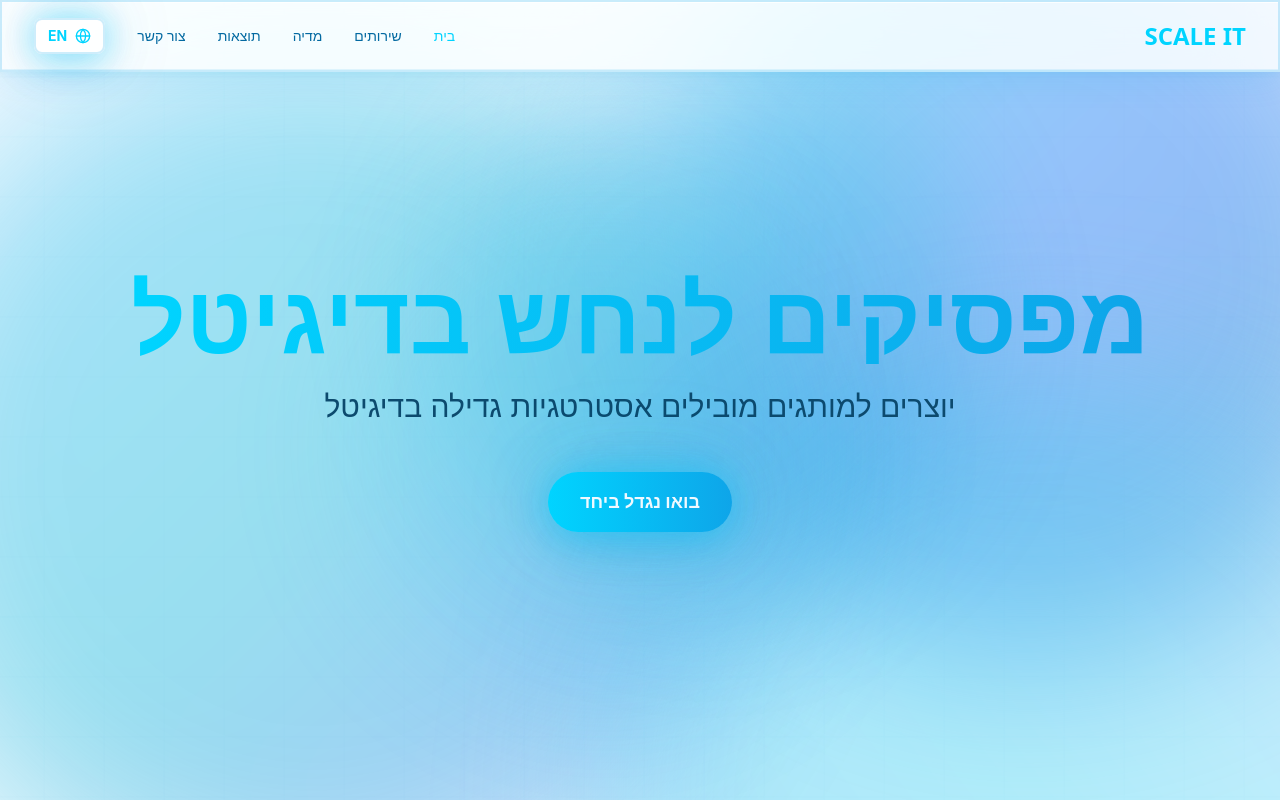
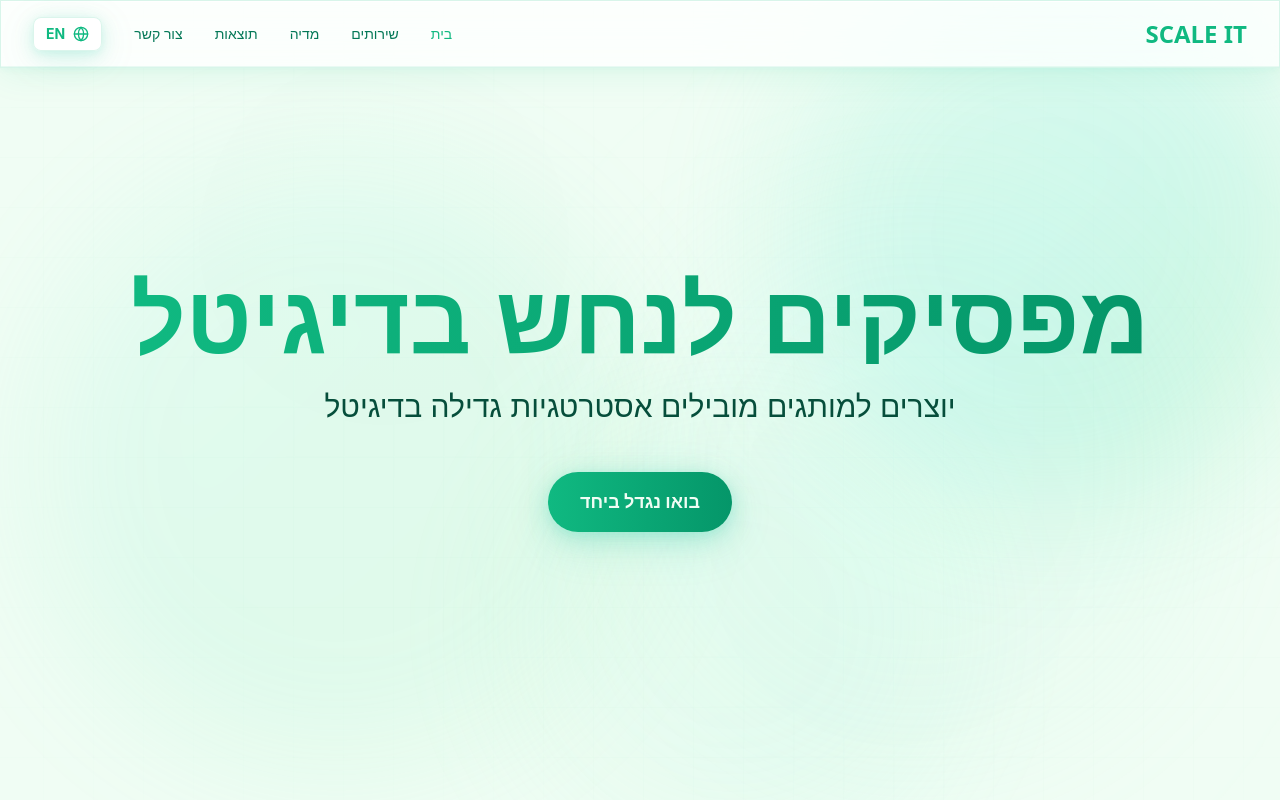
Before and after one commit to omerzilber1403/Scale-It-Landing-Page, a Next.js app: page / in a window 1280 px wide. Built offline with nearby package versions, Linux system fonts and the light colour scheme.

Commit message:
ðŸ’Ž EMERALD TECH DESIGN: Clean sophisticated emerald-green theme with subtle Wiz-inspired floating orbs and smooth animations

```diff
--- a/app/globals.css
+++ b/app/globals.css
@@ -3,16 +3,16 @@
 @tailwind utilities;
 
 :root {
-  /* 🚀 ELECTRIC BLUE FUTURISTIC THEME */
-  --bg: #f0f9ff;
-  --bg-secondary: #e0f2fe;
-  --fg: #0c4a6e;
-  --fg-muted: #0369a1;
-  --neon: #00d4ff;
-  --neon-2: #0ea5e9;
-  --accent: #06b6d4;
-  --electric: #3b82f6;
-  --border: rgba(14, 165, 233, 0.15);
+  /* 💎 EMERALD TECH THEME - Clean & Sophisticated */
+  --bg: #f0fdf4;
+  --bg-secondary: #dcfce7;
+  --fg: #064e3b;
+  --fg-muted: #047857;
+  --neon: #10b981;
+  --neon-2: #059669;
+  --accent: #14b8a6;
+  --electric: #2dd4bf;
+  --border: rgba(16, 185, 129, 0.12);
 
   /* Font stacks */
   --font-display: 'Space Grotesk', 'Heebo', system-ui, sans-serif;
@@ -51,92 +51,87 @@ body {
   min-height: 100vh;
 }
 
-/* 🌊 Ultra Modern Glassmorphism */
+/* 💎 Premium Glassmorphism */
 .glass {
-  background: rgba(255, 255, 255, 0.85);
-  backdrop-filter: blur(40px) saturate(180%);
-  -webkit-backdrop-filter: blur(40px) saturate(180%);
-  border: 2px solid rgba(14, 165, 233, 0.2);
+  background: rgba(255, 255, 255, 0.8);
+  backdrop-filter: blur(32px) saturate(150%);
+  -webkit-backdrop-filter: blur(32px) saturate(150%);
+  border: 1.5px solid rgba(16, 185, 129, 0.15);
   box-shadow:
-    0 8px 32px 0 rgba(14, 165, 233, 0.1),
-    0 2px 8px 0 rgba(6, 182, 212, 0.08),
-    inset 0 1px 0 0 rgba(255, 255, 255, 0.8),
-    inset 0 -1px 0 0 rgba(14, 165, 233, 0.1);
+    0 8px 32px 0 rgba(16, 185, 129, 0.08),
+    0 2px 8px 0 rgba(20, 184, 166, 0.06),
+    inset 0 1px 0 0 rgba(255, 255, 255, 0.9),
+    inset 0 -1px 0 0 rgba(16, 185, 129, 0.08);
 }
 
-/* ⚡ ELECTRIC GLOW EFFECTS */
+/* ✨ Subtle Premium Glow Effects */
 .neon-glow {
   box-shadow:
-    0 0 30px rgba(0, 212, 255, 0.3),
-    0 0 60px rgba(14, 165, 233, 0.25),
-    0 0 90px rgba(6, 182, 212, 0.15),
-    0 10px 40px rgba(14, 165, 233, 0.2);
-  animation: pulse-glow 3s ease-in-out infinite;
+    0 4px 20px rgba(16, 185, 129, 0.15),
+    0 8px 40px rgba(20, 184, 166, 0.1),
+    0 2px 8px rgba(45, 212, 191, 0.08);
+  animation: subtle-pulse 4s ease-in-out infinite;
 }
 
 .neon-glow-subtle {
   box-shadow:
-    0 4px 20px rgba(14, 165, 233, 0.15),
-    0 8px 40px rgba(6, 182, 212, 0.1);
+    0 2px 12px rgba(16, 185, 129, 0.1),
+    0 4px 24px rgba(20, 184, 166, 0.06);
 }
 
 .neon-text-glow {
   text-shadow:
-    0 0 30px rgba(0, 212, 255, 0.5),
-    0 0 60px rgba(14, 165, 233, 0.3),
-    0 0 90px rgba(6, 182, 212, 0.2);
-  animation: text-shimmer 4s ease-in-out infinite;
+    0 2px 20px rgba(16, 185, 129, 0.3),
+    0 4px 40px rgba(20, 184, 166, 0.2);
+  animation: text-glow 5s ease-in-out infinite;
 }
 
-@keyframes pulse-glow {
+@keyframes subtle-pulse {
   0%, 100% {
     box-shadow:
-      0 0 30px rgba(0, 212, 255, 0.3),
-      0 0 60px rgba(14, 165, 233, 0.25),
-      0 0 90px rgba(6, 182, 212, 0.15),
-      0 10px 40px rgba(14, 165, 233, 0.2);
+      0 4px 20px rgba(16, 185, 129, 0.15),
+      0 8px 40px rgba(20, 184, 166, 0.1),
+      0 2px 8px rgba(45, 212, 191, 0.08);
   }
   50% {
     box-shadow:
-      0 0 40px rgba(0, 212, 255, 0.4),
-      0 0 80px rgba(14, 165, 233, 0.35),
-      0 0 120px rgba(6, 182, 212, 0.25),
-      0 15px 50px rgba(14, 165, 233, 0.3);
+      0 6px 28px rgba(16, 185, 129, 0.2),
+      0 12px 48px rgba(20, 184, 166, 0.15),
+      0 3px 12px rgba(45, 212, 191, 0.12);
   }
 }
 
-@keyframes text-shimmer {
+@keyframes text-glow {
   0%, 100% {
     text-shadow:
-      0 0 30px rgba(0, 212, 255, 0.5),
-      0 0 60px rgba(14, 165, 233, 0.3),
-      0 0 90px rgba(6, 182, 212, 0.2);
+      0 2px 20px rgba(16, 185, 129, 0.3),
+      0 4px 40px rgba(20, 184, 166, 0.2);
   }
   50% {
     text-shadow:
-      0 0 40px rgba(0, 212, 255, 0.7),
-      0 0 80px rgba(14, 165, 233, 0.5),
-      0 0 120px rgba(6, 182, 212, 0.3);
+      0 3px 28px rgba(16, 185, 129, 0.4),
+      0 6px 48px rgba(20, 184, 166, 0.3);
   }
 }
 
-/* 🌐 Animated Cyber Grid */
+/* 🌐 Subtle Animated Grid */
 .grid-bg {
   background-image:
-    linear-gradient(rgba(14, 165, 233, 0.1) 1.5px, transparent 1.5px),
-    linear-gradient(90deg, rgba(14, 165, 233, 0.1) 1.5px, transparent 1.5px),
-    radial-gradient(circle at 50% 50%, rgba(0, 212, 255, 0.05) 0%, transparent 50%);
-  background-size: 60px 60px, 60px 60px, 100% 100%;
-  background-position: center center;
-  animation: grid-flow 20s linear infinite;
+    linear-gradient(rgba(16, 185, 129, 0.06) 1px, transparent 1px),
+    linear-gradient(90deg, rgba(16, 185, 129, 0.06) 1px, transparent 1px),
+    radial-gradient(circle at 30% 30%, rgba(45, 212, 191, 0.03) 0%, transparent 40%),
+    radial-gradient(circle at 70% 70%, rgba(20, 184, 166, 0.03) 0%, transparent 40%);
+  background-size: 50px 50px, 50px 50px, 100% 100%, 100% 100%;
+  background-position: 0 0, 0 0, center, center;
+  animation: grid-drift 30s ease-in-out infinite;
 }
 
-@keyframes grid-flow {
-  0% {
-    background-position: 0 0, 0 0, center;
+@keyframes grid-drift {
+  0%, 100% {
+    background-position: 0 0, 0 0, 30% 30%, 70% 70%;
   }
-  100% {
-    background-position: 60px 60px, -60px -60px, center;
+  50% {
+    background-position: 25px 25px, -25px -25px, 35% 35%, 65% 65%;
   }
 }
 
@@ -167,19 +162,19 @@ body {
 }
 
 ::-webkit-scrollbar-track {
-  background: rgba(224, 242, 254, 0.5);
+  background: rgba(220, 252, 231, 0.3);
 }
 
 ::-webkit-scrollbar-thumb {
-  background: linear-gradient(180deg, #00d4ff, #0ea5e9, #06b6d4);
+  background: linear-gradient(180deg, #10b981, #059669, #14b8a6);
   border-radius: 10px;
   border: 2px solid var(--bg);
-  box-shadow: 0 0 15px rgba(0, 212, 255, 0.4);
+  box-shadow: 0 0 10px rgba(16, 185, 129, 0.3);
 }
 
 ::-webkit-scrollbar-thumb:hover {
-  background: linear-gradient(180deg, #38bdf8, #00d4ff, #22d3ee);
-  box-shadow: 0 0 25px rgba(0, 212, 255, 0.6);
+  background: linear-gradient(180deg, #34d399, #10b981, #2dd4bf);
+  box-shadow: 0 0 15px rgba(16, 185, 129, 0.5);
 }
 
 /* Loading animation for images */
@@ -196,24 +191,24 @@ body {
   animation: shimmer 2s infinite linear;
   background: linear-gradient(
     to right,
-    rgba(224, 242, 254, 0.5) 4%,
-    rgba(0, 212, 255, 0.2) 25%,
-    rgba(224, 242, 254, 0.5) 36%
+    rgba(220, 252, 231, 0.5) 4%,
+    rgba(16, 185, 129, 0.15) 25%,
+    rgba(220, 252, 231, 0.5) 36%
   );
   background-size: 1000px 100%;
 }
 
-/* 🎭 ULTRA MODERN EFFECTS */
+/* 🎭 Smooth Premium Effects */
 .hover-lift {
   transition: all 0.4s cubic-bezier(0.4, 0, 0.2, 1);
 }
 
 .hover-lift:hover {
-  transform: translateY(-8px) scale(1.02);
+  transform: translateY(-6px) scale(1.01);
   box-shadow:
-    0 25px 50px -12px rgba(0, 212, 255, 0.25),
-    0 15px 30px -10px rgba(14, 165, 233, 0.2),
-    0 0 40px rgba(6, 182, 212, 0.15);
+    0 20px 40px -12px rgba(16, 185, 129, 0.15),
+    0 12px 24px -8px rgba(20, 184, 166, 0.12),
+    0 0 30px rgba(45, 212, 191, 0.1);
 }
 
 /* Floating animation */
--- a/components/Hero.tsx
+++ b/components/Hero.tsx
@@ -18,82 +18,66 @@ export default function Hero({ lang }: HeroProps) {
       {/* Animated background grid */}
       <div className="absolute inset-0 grid-bg opacity-20" aria-hidden="true" />
 
-      {/* 🌊 ELECTRIC BLUE ANIMATED ORBS */}
+      {/* 💎 Subtle Emerald Floating Orbs - Wiz inspired */}
       <motion.div
         animate={{
-          scale: [1, 1.3, 1],
-          opacity: [0.3, 0.5, 0.3],
-          x: [0, 50, 0],
-          y: [0, -30, 0],
+          scale: [1, 1.1, 1],
+          opacity: [0.15, 0.25, 0.15],
+          x: [0, 30, 0],
+          y: [0, -20, 0],
         }}
         transition={{
-          duration: 10,
+          duration: 18,
           repeat: Infinity,
           ease: 'easeInOut',
         }}
-        className="absolute top-0 right-0 w-[600px] h-[600px] rounded-full bg-gradient-to-br from-cyan-400 via-blue-500 to-sky-600 blur-3xl pointer-events-none"
+        className="absolute top-0 right-0 w-[500px] h-[500px] rounded-full bg-gradient-to-br from-emerald-200 via-teal-300 to-green-400 blur-3xl pointer-events-none opacity-40"
         aria-hidden="true"
       />
       <motion.div
         animate={{
-          scale: [1, 1.4, 1],
-          opacity: [0.25, 0.45, 0.25],
-          x: [0, -60, 0],
-          y: [0, 40, 0],
+          scale: [1, 1.15, 1],
+          opacity: [0.12, 0.22, 0.12],
+          x: [0, -40, 0],
+          y: [0, 25, 0],
         }}
         transition={{
-          duration: 12,
+          duration: 22,
           repeat: Infinity,
           ease: 'easeInOut',
-          delay: 2,
+          delay: 3,
         }}
-        className="absolute bottom-0 left-0 w-[700px] h-[700px] rounded-full bg-gradient-to-br from-sky-400 via-cyan-500 to-blue-600 blur-3xl pointer-events-none"
+        className="absolute bottom-10 left-10 w-[600px] h-[600px] rounded-full bg-gradient-to-br from-teal-200 via-emerald-300 to-green-300 blur-3xl pointer-events-none opacity-35"
         aria-hidden="true"
       />
       <motion.div
         animate={{
-          scale: [1, 1.2, 1],
-          opacity: [0.2, 0.4, 0.2],
-          rotate: [0, 180, 360],
+          scale: [1, 1.08, 1],
+          opacity: [0.1, 0.18, 0.1],
+          x: [0, 20, 0],
+          y: [0, -15, 0],
         }}
         transition={{
-          duration: 20,
+          duration: 25,
           repeat: Infinity,
-          ease: 'linear',
+          ease: 'easeInOut',
+          delay: 6,
         }}
-        className="absolute top-1/2 left-1/2 -translate-x-1/2 -translate-y-1/2 w-[800px] h-[800px] rounded-full bg-gradient-to-br from-blue-300 via-cyan-400 to-sky-500 blur-3xl pointer-events-none"
+        className="absolute top-1/2 right-1/4 w-[450px] h-[450px] rounded-full bg-gradient-to-br from-green-200 via-emerald-200 to-teal-300 blur-3xl pointer-events-none opacity-30"
         aria-hidden="true"
       />
       <motion.div
         animate={{
-          scale: [1, 1.25, 1],
-          opacity: [0.15, 0.35, 0.15],
-          x: [0, 40, 0],
-          y: [0, -40, 0],
+          scale: [1, 1.12, 1],
+          opacity: [0.08, 0.16, 0.08],
+          rotate: [0, 90, 180],
         }}
         transition={{
-          duration: 15,
+          duration: 40,
           repeat: Infinity,
-          ease: 'easeInOut',
-          delay: 4,
+          ease: 'linear',
         }}
-        className="absolute top-1/4 right-1/3 w-[500px] h-[500px] rounded-full bg-gradient-to-br from-cyan-300 via-sky-400 to-blue-500 blur-3xl pointer-events-none"
-        aria-hidden="true"
-      />
-      <motion.div
-        animate={{
-          scale: [1, 1.35, 1],
-          opacity: [0.2, 0.4, 0.2],
-          x: [0, -50, 0],
-          y: [0, 50, 0],
-        }}
-        transition={{
-          duration: 14,
-          repeat: Infinity,
-          ease: 'easeInOut',
-          delay: 6,
-        }}
-        className="absolute bottom-1/4 left-1/3 w-[550px] h-[550px] rounded-full bg-gradient-to-br from-blue-400 via-cyan-500 to-sky-600 blur-3xl pointer-events-none"
+        className="absolute top-1/4 left-1/2 -translate-x-1/2 w-[550px] h-[550px] rounded-full bg-gradient-to-br from-emerald-100 via-teal-200 to-green-200 blur-3xl pointer-events-none opacity-25"
         aria-hidden="true"
       />
 
```
